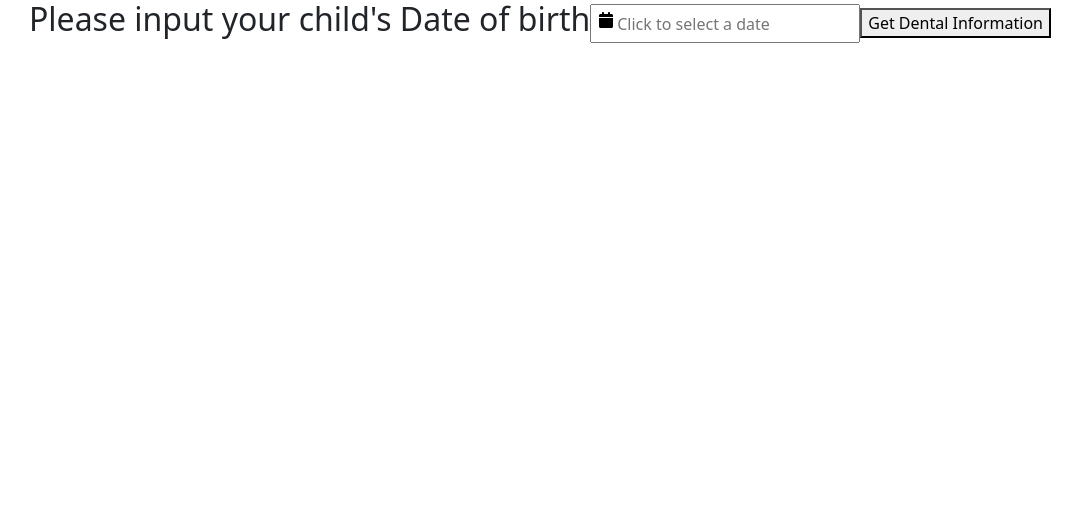
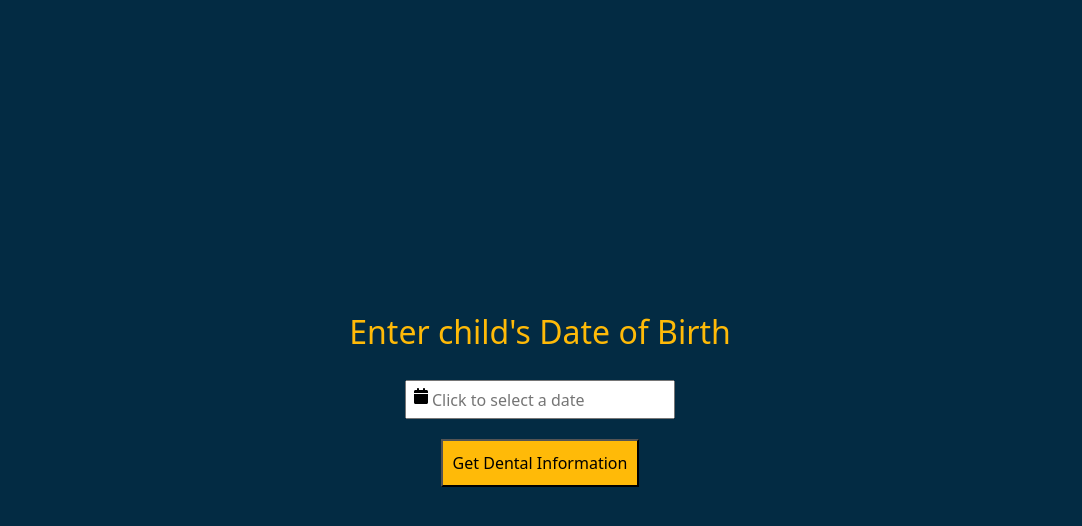
Before and after one commit to chrisma89/projectD, a React (Vite) app in the folder reactapp/: page / in a window 1280 px wide. Shown: the top 526 px of the page, without its empty margins (100-1182 px from the left). Built offline with nearby package versions, Linux system fonts and the light colour scheme; the HTML template or start-up script is replaced by a standard one.

Commit message:
brand colours added to first page, maxdtae added to date picker, welcome message edited, padding added to button and styled

```diff
--- a/reactapp/src/assets/components/ageform.jsx
+++ b/reactapp/src/assets/components/ageform.jsx
@@ -47,9 +47,9 @@ const Age = () => {
   };
 
   return (
-    <div className="container-fluid d-flex justify-content-center align-items-center">
-      <h2>Please input your child's Date of birth</h2>
-      <div>
+    <div className="container-fluid d-flex flex-column align-items-center justify-content-center" style={{backgroundColor : "#032B43", height : "100vh", padding : "40px", color : "#FFBA08"}}>
+      <h2>Enter child's Date of Birth</h2>
+      <div className= "conatiner-fluid d-flex" style= {{padding : "20px"}}>
         <DatePicker
           placeholderText="Click to select a date"
           dateFormat="dd/MM/yyyy"
@@ -58,6 +58,7 @@ const Age = () => {
           dropdownMode="select"
           showIcon
           selected={date}
+          maxDate={new Date()}
           onChange={(date) => {
             setDate(date);
           }}
@@ -67,7 +68,7 @@ const Age = () => {
       Your child's age is :
     </div> */}
       <div>
-        <button
+        <button style={{backgroundColor : "#FFBA08", color : "#032B4", padding : "10px"}}
           onClick={() => {
             {
               displayinfo;
```
